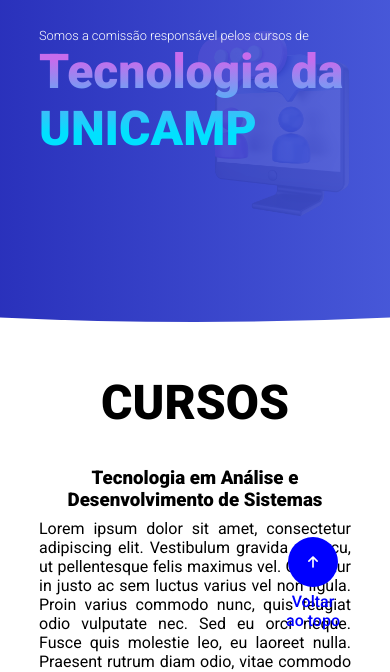
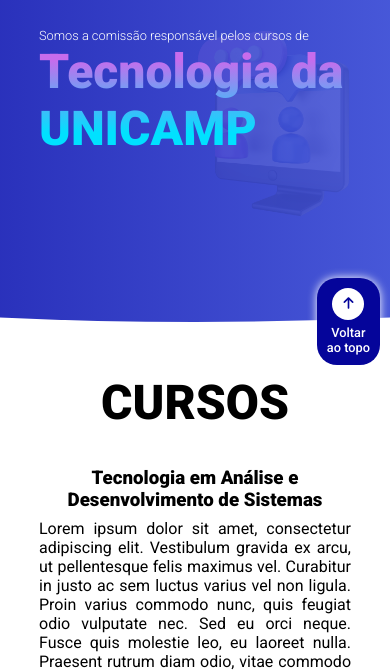
Before and after one commit to camilalordelo1/cdi-unicamp, a plain HTML site: page index.html in a window 390 px wide. Shown: the part 184-856 px from the top of the page. Drawn offline with Linux system fonts and the light colour scheme.

Commit message:
Fix: voltar ao topo - mobile

```diff
--- a/styles/styles.css
+++ b/styles/styles.css
@@ -41,8 +41,8 @@ a {
 #back-to-top button {
     border-radius: 100%;
     padding: 5px;
-    width: 50px;
-    height: 50px;
+    width: 2rem;
+    height: 2rem;
     text-decoration: none;
     margin-bottom: 5px ;
     background-color: rgb(0,0,255);
@@ -55,3 +55,27 @@ a {
     color: rgb(0,0,255);
     font-weight: 500;
 }
+
+@media (max-width: 720px) {
+    #back-to-top {
+        gap: 1rem;
+        background: rgb(5, 5, 154);
+        color: white;
+        padding: 10px;
+        border-radius: 20px;
+        bottom: 35%;
+        right: 10px;
+        box-shadow: 0px 0px 10px white;
+        font-size: 0.8rem;
+        z-index: 1;
+    }
+
+    #back-to-top button {
+        background: white;
+        color: rgb(5, 5, 154);
+    }
+
+    #back-to-top p {
+        color: white;
+    }
+}
```
